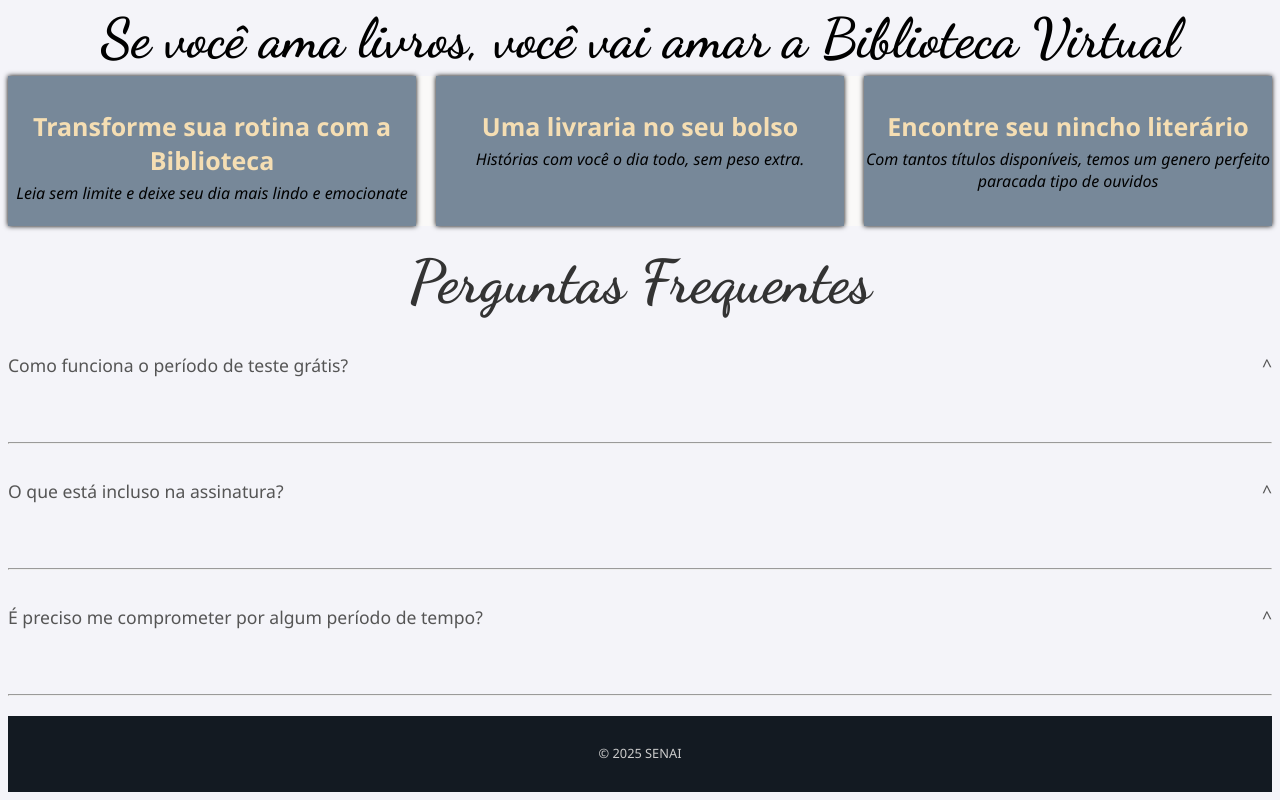
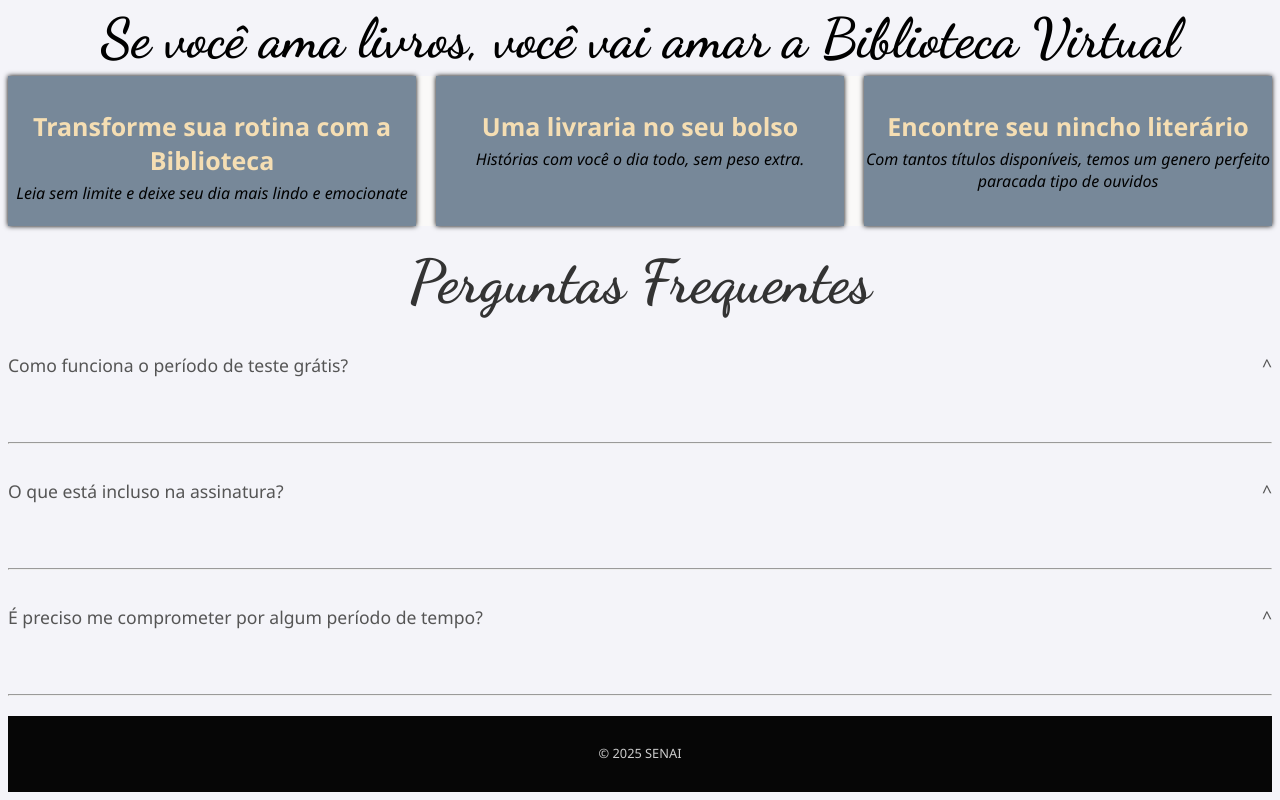
Before and after one commit to Beatrizfarias01/projeto-final-uc-linguagens-de-marcacao, a plain HTML site: page index.html in a window 1280 px wide. Shown: the part 2107-2907 px from the top of the page. Drawn offline with Linux system fonts and the light colour scheme; a web font is replaced by a local one.

Commit message:
envio das correção de cores

```diff
--- a/style.css
+++ b/style.css
@@ -170,7 +170,7 @@ body {/*estilo geral da pagina*/
     padding: 20px;/*espaço innterno*/
     background: white;
     border-radius: 8px;/*cantos arreedondados*/
-    box-shadow: 0 2px 5px rgba(0,0,0,0.1);/*sombra so p destacar*/
+    box-shadow: 0 2px 5px rgba(8, 8, 8, 0.1);/*sombra so p destacar*/
 }
 h2 {/*titulo */
     text-align: center;
@@ -212,7 +212,7 @@ hr{/*para linha*/
 
 
 .complex-footer {
-    background-color: #131A22; /* Cor de fundo escura (azul marinho/preto) */
+    background-color: #050505; /* Cor de fundo escura (azul marinho/preto) */
     color: #CCCCCC;           /* Texto cinza claro, para o contraste */
 
     /* Configurações de Layout */
@@ -229,7 +229,7 @@ hr{/*para linha*/
 /* Estilo para o parágrafo dentro do rodapé */
 /* Estilo para o Rodapé Principal */
 .complex-footer {
-    background-color: #131A22; /* Cor de fundo escura (azul marinho/preto) */
+    background-color: #060606; /* Cor de fundo escura (azul marinho/preto) */
     color: #CCCCCC;           /* Texto cinza claro, para o contraste */
 
     /* Configurações de Layout */
```
